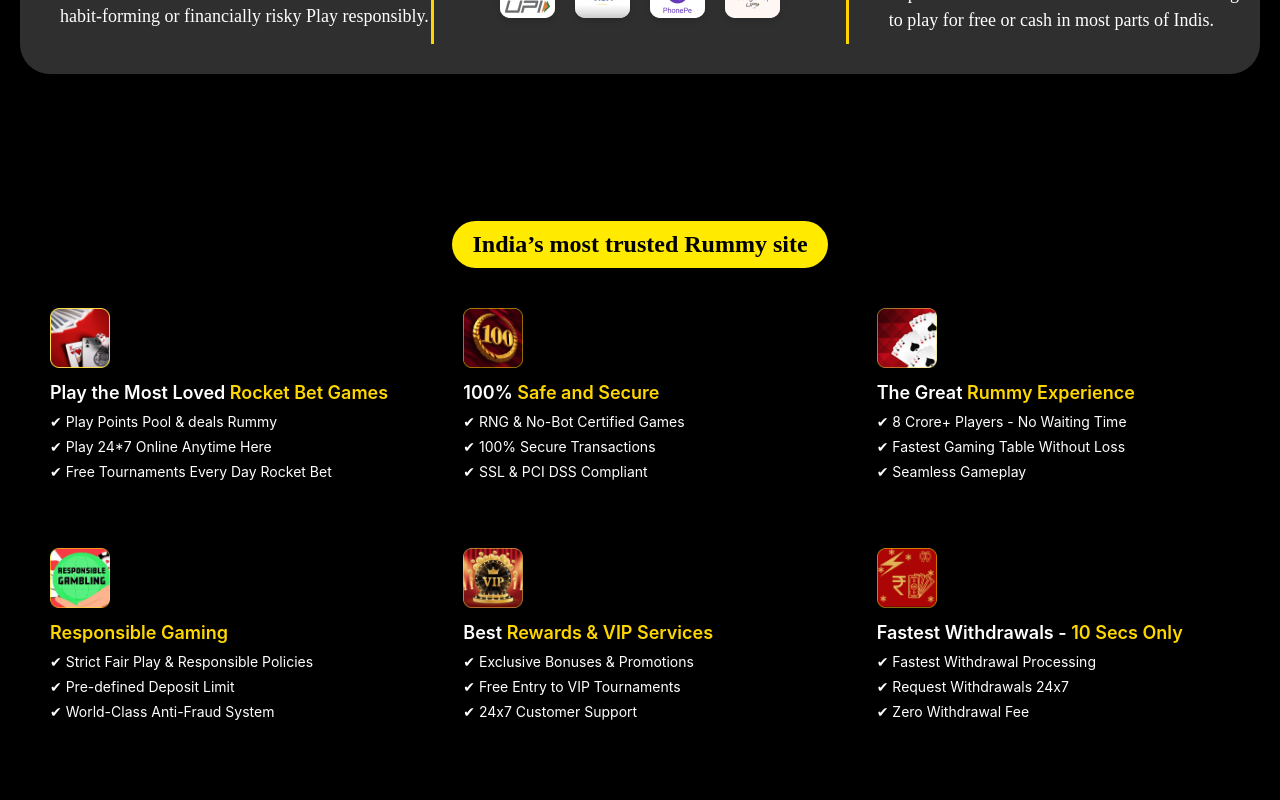
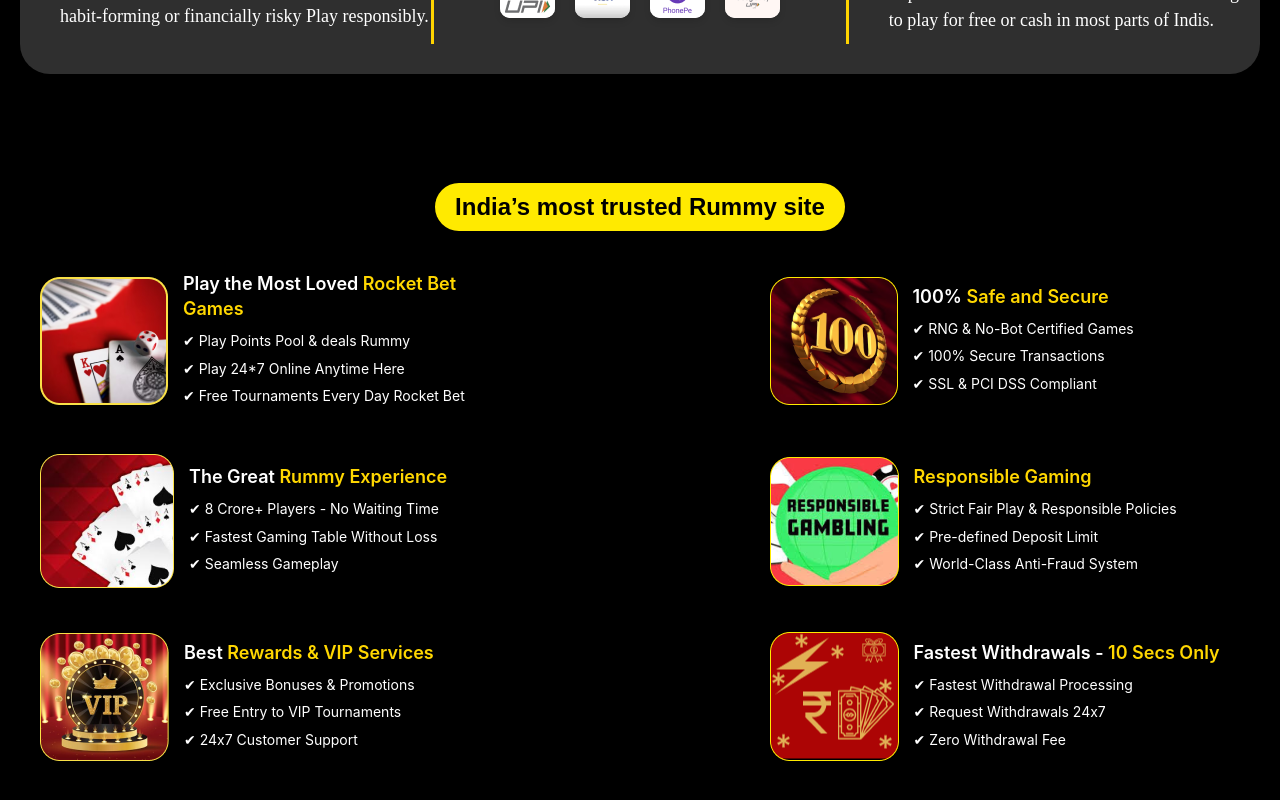
Before and after one commit to pprashantsingh/clientGame, a React (Create React App) app: page / in a window 1280 px wide. Shown: the part 1325-2125 px from the top of the page. Built offline with nearby package versions, Linux system fonts and the light colour scheme.

Commit message:
rummysite

```diff
--- a/src/Componets/RummySite/RummySite.css
+++ b/src/Componets/RummySite/RummySite.css
@@ -1,4 +1,3 @@
-/* Wrapper */
 .rummy_wrapper {
   display: flex;
   flex-direction: column;
@@ -10,9 +9,8 @@
   box-sizing: border-box;
 }
 
-  /* Heading */
 .rummy_heading {
-    font-family: 'Poppins';
+  font-family: "Poppins", sans-serif;
   font-size: 24px;
   font-weight: 600;
   text-align: center;
@@ -23,44 +21,40 @@
   margin-bottom: 20px;
 }
 
-  /* Features Container */
 .rummy_features {
-    display: flex;
-    flex-wrap: wrap;
-    gap: 20px;
+  display: grid;
+  grid-template-columns: repeat(2, 1fr);
+  column-gap: 219px;
   justify-content: center;
 }
 
-  /* Feature Cards */
 .feature_card {
-    border-radius: 20px;
+  display: flex;
+  align-items: center;
+  gap: 15px;
   padding: 20px;
-    width: calc(33.333% - 20px);
   box-sizing: border-box;
   text-align: left;
   color: #fff;
 }
 
-
-  /* Feature Images */
 .feature_image {
-    width: 60px;
-    height: 60px;
-    margin-bottom: 10px;
+  flex-shrink: 0;
+  aspect-ratio: 1;
+  border-radius: 10px;
 }
 
-  /* Feature Titles */
 .feature_card h3 {
   font-size: 18px;
   font-weight: 600;
   margin-bottom: 10px;
+  line-height: 1.4;
 }
 
 .feature_card h3 span {
   color: #ffd700;
 }
 
-  /* Feature List */
 .feature_card ul {
   list-style: none;
   padding: 0;
@@ -70,27 +64,20 @@
 .feature_card ul li {
   font-size: 14px;
   margin-bottom: 8px;
-  }
-
-  /* Responsive Styles */
-  @media (max-width: 1024px) {
-    .feature_card {
-      width: calc(50% - 20px);
-    }
-
-    .rummy_heading {
-      font-size: 20px;
-      padding: 8px 16px;
-    }
+  line-height: 1.4;
 }
 
 @media (max-width: 768px) {
-    .feature_card {
-      width: 100%;
+  .rummy_features {
+    grid-template-columns: 1fr;
   }
 
-    .rummy_heading {
-      font-size: 18px;
-      padding: 6px 12px;
+  .feature_card {
+    flex-direction: column;
+    text-align: center;
+  }
+
+  .feature_image {
+    margin-bottom: 10px;
   }
 }
--- a/src/Componets/RummySite/RummySite.jsx
+++ b/src/Componets/RummySite/RummySite.jsx
@@ -10,7 +10,14 @@
         <div className="rummy_features">
           {/* Feature 1 */}
           <div className="feature_card">
-            <img src={images.card} alt="Rocket Bet" className="feature_image" />
+            <div className="rummy_image">
+              <img
+                src={images.card}
+                alt="Rocket Bet"
+                className="feature_image"
+              />
+            </div>
+            <div className="rummy_text">
               <h3>
                 Play the Most Loved <span>Rocket Bet Games</span>
               </h3>
@@ -20,10 +27,18 @@
                 <li>✔ Free Tournaments Every Day Rocket Bet</li>
               </ul>
             </div>
+          </div>
 
           {/* Feature 2 */}
           <div className="feature_card">
-            <img src={images.hund} alt="Safe and Secure" className="feature_image" />
+            <div className="rummy_image">
+              <img
+                src={images.hund}
+                alt="Safe and Secure"
+                className="feature_image"
+              />
+            </div>
+            <div className="rummy_text">
               <h3>
                 100% <span>Safe and Secure</span>
               </h3>
@@ -33,10 +48,18 @@
                 <li>✔ SSL & PCI DSS Compliant</li>
               </ul>
             </div>
+          </div>
 
           {/* Feature 3 */}
           <div className="feature_card">
-            <img src={images.mulcard} alt="Great Rummy" className="feature_image" />
+            <div className="rummy_image">
+              <img
+                src={images.mulcard}
+                alt="Great Rummy"
+                className="feature_image"
+              />
+            </div>
+            <div className="rummy_text">
               <h3>
                 The Great <span>Rummy Experience</span>
               </h3>
@@ -46,10 +69,18 @@
                 <li>✔ Seamless Gameplay</li>
               </ul>
             </div>
+          </div>
 
           {/* Feature 4 */}
           <div className="feature_card">
-            <img src={images.res} alt="Responsible Gaming" className="feature_image" />
+            <div className="rummy_image">
+              <img
+                src={images.res}
+                alt="Responsible Gaming"
+                className="feature_image"
+              />
+            </div>
+            <div className="rummy_text">
               <h3>
                 <span>Responsible Gaming</span>
               </h3>
@@ -59,10 +90,18 @@
                 <li>✔ World-Class Anti-Fraud System</li>
               </ul>
             </div>
+          </div>
 
           {/* Feature 5 */}
           <div className="feature_card">
-            <img src={images.vip1} alt="Rewards and VIP Services" className="feature_image" />
+            <div className="rummy_image">
+              <img
+                src={images.vip1}
+                alt="Rewards and VIP Services"
+                className="feature_image"
+              />
+            </div>
+            <div className="rummy_text">
               <h3>
                 Best <span>Rewards & VIP Services</span>
               </h3>
@@ -72,10 +111,18 @@
                 <li>✔ 24x7 Customer Support</li>
               </ul>
             </div>
+          </div>
 
           {/* Feature 6 */}
           <div className="feature_card">
-            <img src={images.Withdrawal} alt="Fastest Withdrawals" className="feature_image" />
+            <div className="rummy_image">
+              <img
+                src={images.Withdrawal}
+                alt="Fastest Withdrawals"
+                className="feature_image"
+              />
+            </div>
+            <div className="rummy_text">
               <h3>
                 Fastest Withdrawals - <span>10 Secs Only</span>
               </h3>
@@ -87,6 +134,7 @@
             </div>
           </div>
         </div>
+      </div>
     </>
   );
 };
```
Lines whose indentation alone changed are shown as unchanged.
